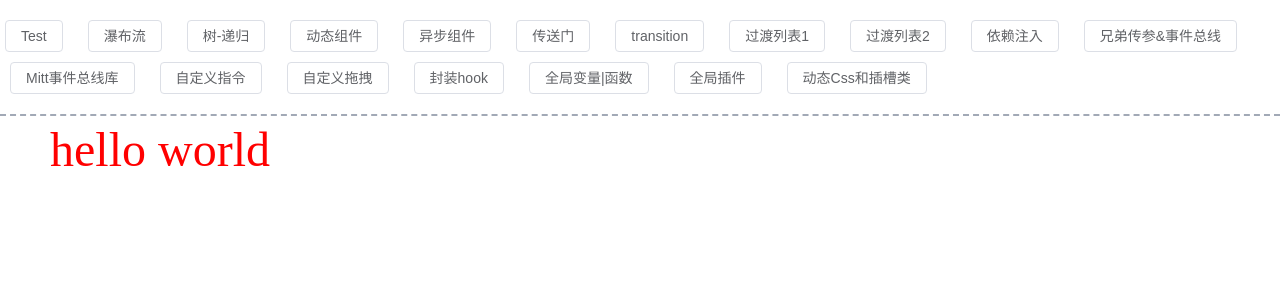
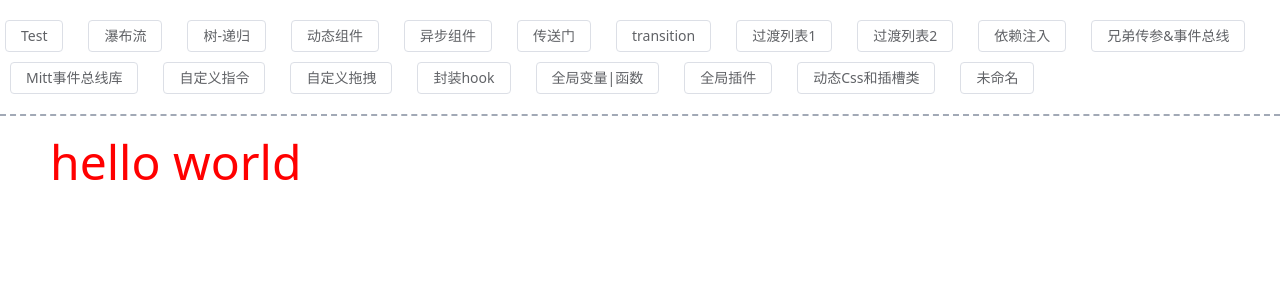
Before and after one commit to zhangwh754/vue3-demo, a Vue app: page /#/1-Test in a window 1280 px wide. Shown: the top 300 px of the page. Built offline with nearby package versions, Linux system fonts and the light colour scheme.

Commit message:
✨ feat: use postcss

```diff
--- a/package.json
+++ b/package.json
@@ -27,12 +27,15 @@
     "@vue/eslint-config-prettier": "^7.0.0",
     "@vue/eslint-config-typescript": "^11.0.0",
     "@vue/tsconfig": "^0.1.3",
+    "autoprefixer": "^10.4.13",
     "eslint": "^8.22.0",
     "eslint-plugin-vue": "^9.3.0",
     "mockjs": "^1.1.0",
     "npm-run-all": "^4.1.5",
+    "postcss": "^8.4.19",
     "prettier": "^2.7.1",
     "sass": "^1.56.1",
+    "tailwindcss": "^3.2.4",
     "typescript": "~4.7.4",
     "unplugin-auto-import": "^0.12.0",
     "unplugin-vue-components": "^0.22.11",
--- /dev/null
+++ b/postcss.config.js
@@ -0,0 +1,6 @@
+module.exports = {
+  plugins: {
+    tailwindcss: {},
+    autoprefixer: {},
+  },
+}
--- a/src/assets/style/style.scss
+++ b/src/assets/style/style.scss
@@ -1 +1,2 @@
 @import './reset.scss';
+@import './tailwindcss.scss';
--- /dev/null
+++ b/src/assets/style/tailwindcss.scss
@@ -0,0 +1,3 @@
+@tailwind base;
+@tailwind components;
+@tailwind utilities;
--- a/src/main.ts
+++ b/src/main.ts
@@ -5,6 +5,7 @@ import App from './App.vue'
 import router from './router'
 
 import './assets/style/style.scss'
+// import './assets/style/tailwindcss.scss'
 
 const app = createApp(App)
 
--- /dev/null
+++ b/src/views/19-tailwindccss.vue
@@ -0,0 +1,11 @@
+<script lang="ts" setup></script>
+
+<template>
+  <div class="text">Hello World</div>
+</template>
+
+<style scoped lang="scss">
+.text {
+  @apply w-full h-full bg-blue-600 flex justify-center items-center text-8xl text-slate-200;
+}
+</style>
--- /dev/null
+++ b/tailwind.config.js
@@ -0,0 +1,8 @@
+/** @type {import('tailwindcss').Config} */
+module.exports = {
+  content: ['./index.html', './src/**/*.{vue,js,ts,jsx,tsx}'],
+  theme: {
+    extend: {}
+  },
+  plugins: []
+}
```
Also changed, not shown: 1 other file (tests, documents, lock files or other folders).
